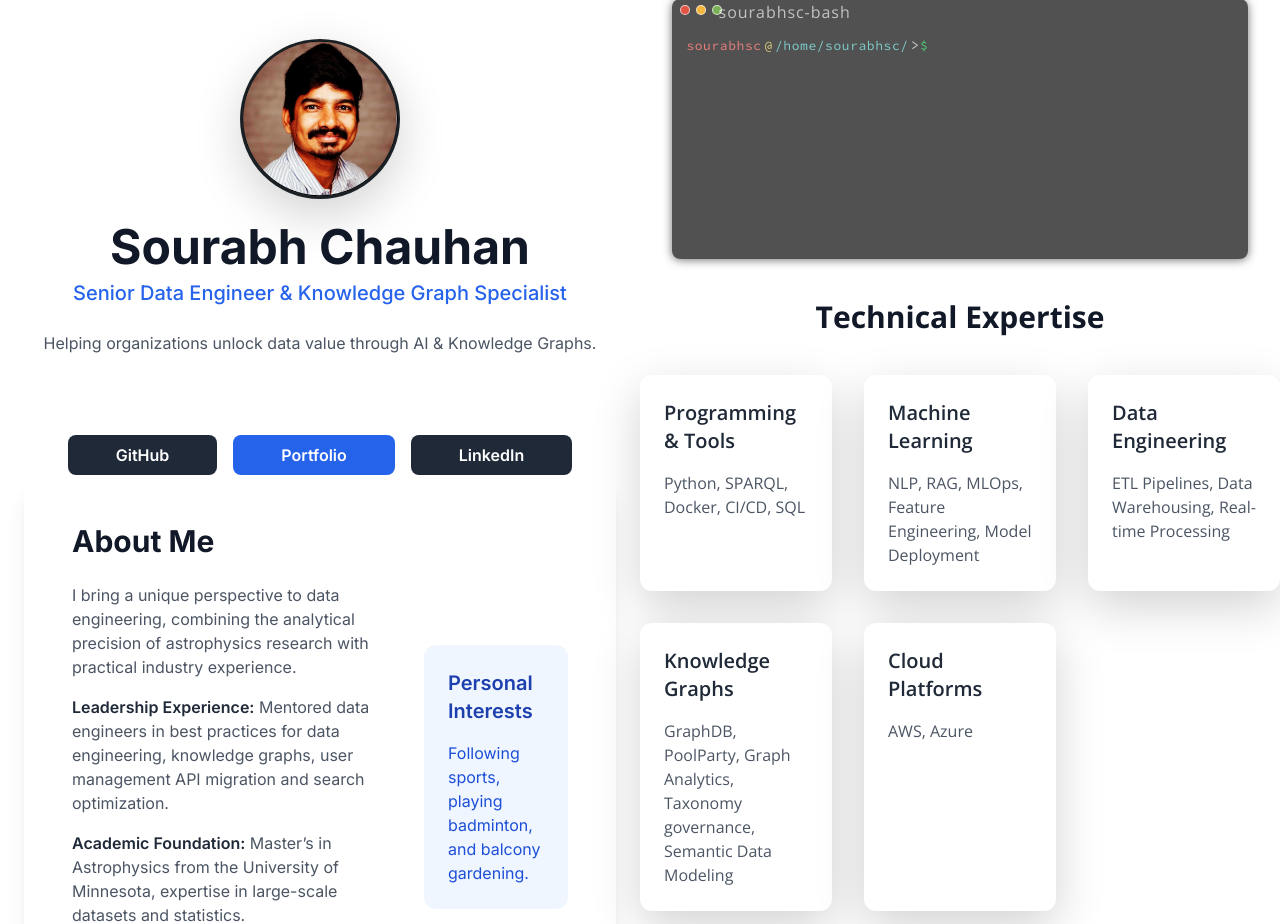
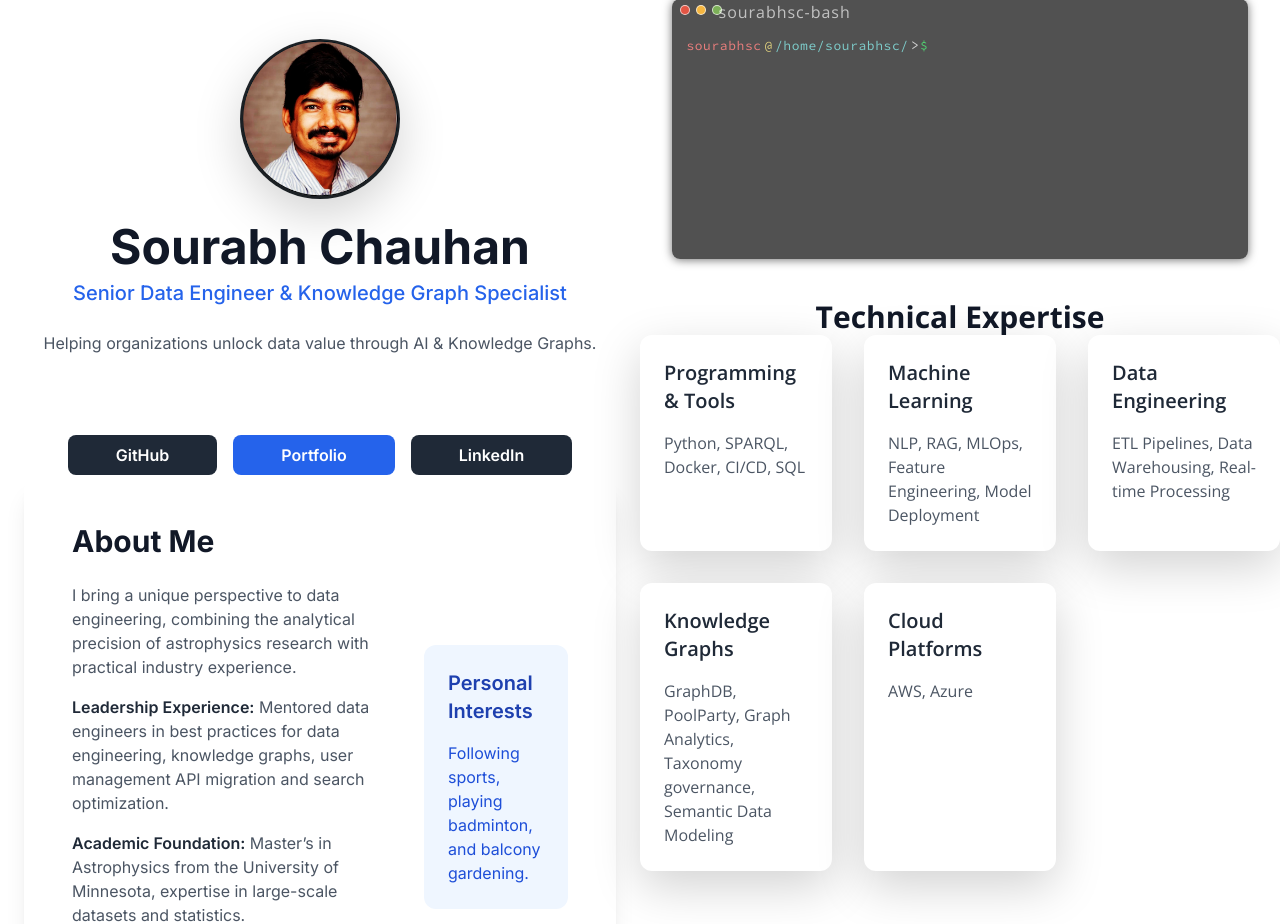
Before and after one commit to sourabhsc/portflolio-sc, a Flask app: page / in a window 1280 px wide. Shown: the part 121-1045 px from the top of the page. Run offline with Flask 3, Linux system fonts and the light colour scheme; some libraries are stand-ins or nearby versions.

Commit message:
adjusting height

```diff
--- a/portfolio-sc/templates/partials/expertise.html
+++ b/portfolio-sc/templates/partials/expertise.html
@@ -1,6 +1,6 @@
 <!-- Technical Expertise Section -->
 <section id="expertise" class="mb-16">
-    <h2 class="text-3xl font-bold text-center text-gray-900 gap-6 mb-10">Technical Expertise</h2>
+    <h2 class="text-3xl font-bold text-center text-gray-900 mt-8 flex justify-center gap-6"">Technical Expertise</h2>
     <div class="grid grid-cols-1 md:grid-cols-2 lg:grid-cols-3 gap-8">
         <div class="bg-white p-6 rounded-xl shadow-lg card-hover">
             <h3 class="text-xl font-semibold text-gray-800 mb-3">Programming & Tools</h3>
```
